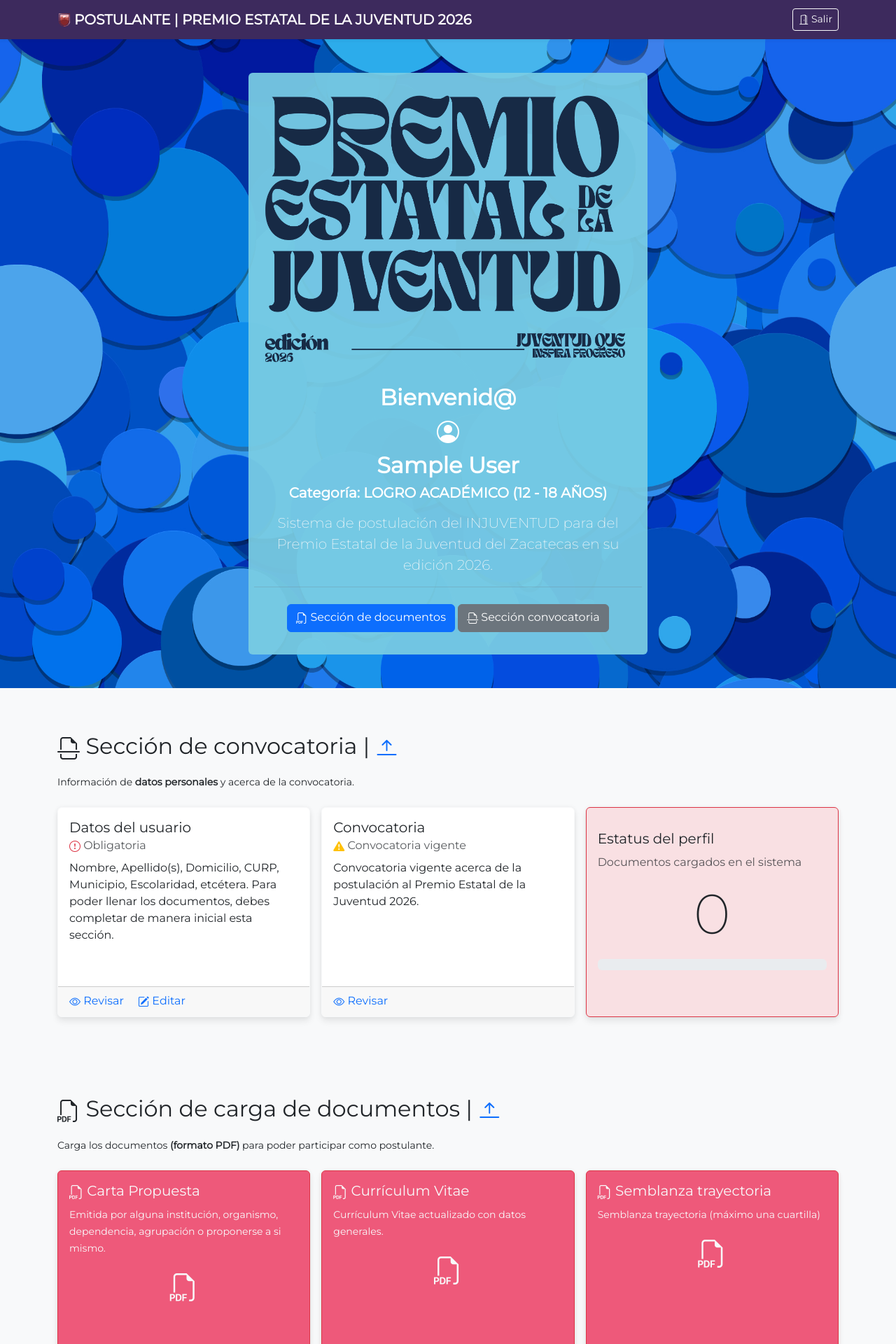
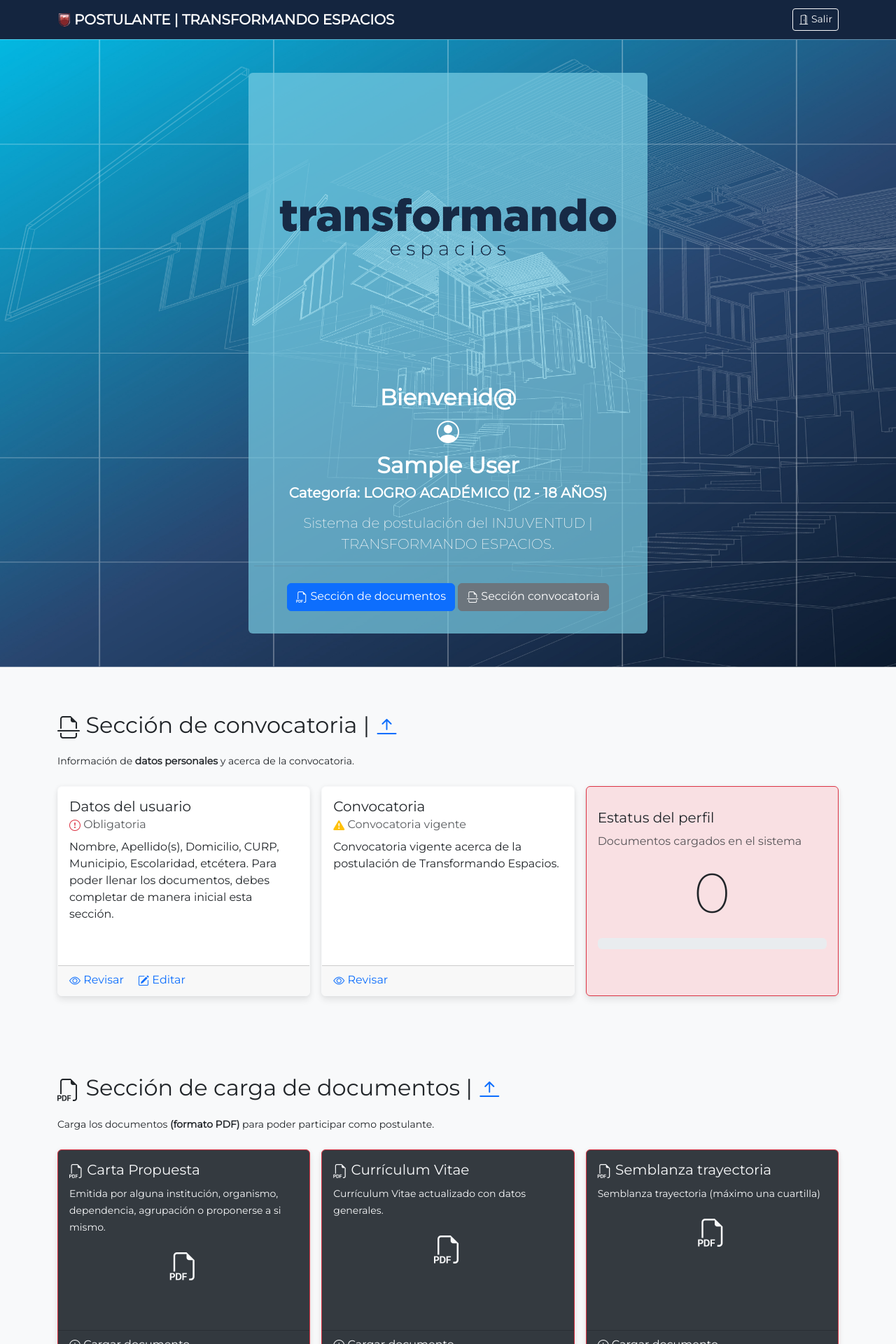
Before and after one commit to jesusrlv/transformando_espacios, a PHP site: page /sistema/usuario/index.php in a window 1280 px wide. Shown: the top 1920 px of the page at 70% size. Run offline with PHP 8.4, Linux system fonts and the light colour scheme; the visitor is signed in with stand-in values (Sample User, id 1); data comes from the database, SQL or seed files in the repository; data that the repository does not hold is empty; some libraries are stand-ins or nearby versions.

Commit message:
perfil casi listo

```diff
--- a/index.html
+++ b/index.html
@@ -50,7 +50,7 @@
                     </a>
                     <div class="nav nav-masthead justify-content-center float-md-end">
                         <a class="nav-link fw-bold py-1 px-0 active" aria-current="page" href="#">Inicio</a>
-                        <a class="nav-link fw-bold py-1 px-0" href="https://juventud.zacatecas.gob.mx/docs/convocatoria_pej2026.pdf" target="_blank">Convocatoria</a>
+                        <a class="nav-link fw-bold py-1 px-0" href="https://juventud.zacatecas.gob.mx/docs/convocatoria_transformando_espacios_2026.pdf" target="_blank">Convocatoria</a>
                         <!-- <a class="nav-link fw-bold py-1 px-0" href="#">Documentos</a> -->
                     </div>
                 </div>
--- a/sistema/admin/index.php
+++ b/sistema/admin/index.php
@@ -35,7 +35,7 @@ $categoria = $_SESSION['categoria'];
     <meta name="INJUVENTUD" content="Consejo Juvenil">
     <meta name="" content="">
     <link rel="icon" type="image/png" href="../../img/icon.ico" sizes="22x21">
-    <title>Perfil Admin | PEJ2026</title>
+    <title>Perfil Admin | TRANSFORMANDO ESPACIOS</title>
 
     <link rel="canonical" href="https://getbootstrap.com/docs/5.3/examples/album/">
 
--- a/sistema/usuario/index.php
+++ b/sistema/usuario/index.php
@@ -26,7 +26,7 @@ else{
     <meta name="INJUVENTUD" content="Consejo Juvenil">
     <meta name="" content="">
     <link rel="icon" type="image/png" href="../../img/icon.ico" sizes="22x21">
-    <title>Perfil Usuario | PEJ2026</title>
+    <title>Perfil Usuario | TRANSFORMANDO ESPACIOS</title>
 
     <link rel="canonical" href="https://getbootstrap.com/docs/5.3/examples/album/">
 
@@ -53,18 +53,27 @@ else{
         font-family: 'Montserrat', sans-serif;
       }
       #colorRounded{
-        background-color: rgba(122, 205, 228, 0.929);
+        background-color: rgba(122, 205, 228, 0.7);
       }
       #imgPortrait{
-        background-image: url('../../img/fondo_pej2026.jpg');
-
+        width:100%;
+      }
+      #portada{
+        position: relative;
+        min-height: calc(100vh - 56px);
+        overflow: hidden;
+      }
+      #portada > img{
+        position: absolute;
+        inset: 0;
+        width: 100%;
+        height: 100%;
         object-fit: cover;
-        background-position: 80% 100%; /* Center the image */
-        background-repeat: repeat;
-        background-size: 100% auto; /* Resize the background image to cover the entire container */
-        background-position: center;
-        width:100%;
-        height:100%;
+        object-position: center top;
+      }
+      #portada > section{
+        position: relative;
+        z-index: 1;
       }
 
       .bd-placeholder-img {
@@ -142,16 +151,13 @@ else{
           transition: width 0.3s, height 0.3s, transform 0.3s;
         }
         #imgPortrait{
-
-        object-fit: cover;
-        background-repeat: no-repeat;
-        background-size: 350% 18%; /* Resize the background image to cover the entire container */
-        background-position: 0 0;
-
-
+          width: 100%;
+        }
+        #portada{
+          min-height: calc(100vh - 56px);
         }
         #colorRounded{
-          background-color: rgba(61, 42, 93, 0.9);
+          background-color: rgba(61, 42, 93, 0.4);
           border-radius:0px;
         }
         #textPortada{
@@ -166,33 +172,32 @@ else{
 
 <header>
 <span id="inicio"></span>
-  <div class="navbar navbar-dark shadow-sm" style="background:rgb(61, 42, 93);">
+  <div class="navbar navbar-dark shadow-sm" style="background: rgb(20, 37, 63);">
     <div class="container">
       <a href="#" class="navbar-brand d-flex align-items-center">
         <img src="../../img/logo_injuventud_0.png" width="20" alt="" class="me-1">
-        <strong id="textPortada">POSTULANTE | PREMIO ESTATAL DE LA JUVENTUD 2026</strong>
+        <strong id="textPortada">POSTULANTE | TRANSFORMANDO ESPACIOS</strong>
       </a>
       <a href="prcd/sort.php" type="button" class="btn btn-sm btn-outline-light"><i class="bi bi-door-open"></i> Salir</a>
     </div>
   </div>
 </header>
 
-<!-- <main style="background-image: url('../../img/fondo_prueba.jpg');background-position: center;background-repeat: no-repeat;background-size: cover; width:100%; height:100%;" id="imgPortrait"> -->
 <main id="imgPortrait">
 
-  <!-- <section class="py-5 text-center container"> -->
-  <section class="text-center container">
-    <!-- <div class="row py-lg-5"  style="background-image: url('../../img/logo_consejo_05.png')"> -->
+  <div id="portada">
+    <img src="../../img/fondo_transformando_espacios_2.jpg" alt="">
+    <section class="text-center container">
     <div class="row py-lg-5"  >
       <div class="col-lg-6 col-md-8 mx-auto rounded p-2" id="colorRounded">
-        <h1 class="fw-light"><img src="../../img/logo_pej2025_01.png" alt="" width="100%" style="padding:10px; border-radius: 15px;"></h1>
+        <h1 class="fw-light"><img src="../../img/logo_transformando.png" alt="" width="100%" style="padding:10px; border-radius: 15px;"></h1>
         <h2 class="fw-bold" style="color:white">Bienvenid@</h2>
         <h2 class="fw-bold" style="color:white"><i class="bi bi-person-circle"></i></h2>
         <h2 class="fw-bold" style="color:white"><?php echo $nombre ?></h2>
         <?php echo '<input type="text" value="'.$categoria.'" id="catCompleto" hidden>' ?>
-        <h5 class="fw-bold" style="color:white">Categoría: <output id="categoriaOut"></h5>
+        <h5 class="fw-bold" style="color:white">Categoría: <label id="categoriaOut"></label></h5>
         <p id="resultSpan"></p>
-        <p class="lead text-light mt-2">Sistema de postulación del INJUVENTUD para del Premio Estatal de la Juventud del Zacatecas en su edición 2026.</p>
+        <p class="lead text-light mt-2">Sistema de postulación del INJUVENTUD | TRANSFORMANDO ESPACIOS.</p>
         <p>
           <hr class="text-secondary">
           <a href="#seccion_documentos" class="btn btn-primary my-2"><i class="bi bi-filetype-pdf"></i> Sección de documentos</a>
@@ -200,7 +205,8 @@ else{
         </p>
       </div>
     </div>
-  </section>
+    </section>
+  </div>
 
   <div class="album py-5 bg-light">
     <div class="container">
@@ -237,12 +243,12 @@ else{
             <div class="card-body">
               <h5 class="card-title">Convocatoria</h5>
               <h6 class="card-subtitle mb-2 text-muted"><i class="bi bi-exclamation-triangle-fill text-warning"></i> Convocatoria vigente</h6>
-              <p class="card-text">Convocatoria vigente acerca de la postulación al Premio Estatal de la Juventud 2026.</p>
-              <p><a href="generador_constancia.php" target="_blank" style="text-decoration:none" class="btn btn-primary" id="constanciaP" hidden> <i class="bi bi-file-earmark-richtext"></i> Constancia de participación al PEJ2026</a></p>
+              <p class="card-text">Convocatoria vigente acerca de la postulación de Transformando Espacios.</p>
+              <p><a href="generador_constancia.php" target="_blank" style="text-decoration:none" class="btn btn-primary" id="constanciaP" hidden> <i class="bi bi-file-earmark-richtext"></i> Constancia de participación de Transformando Espacios</a></p>
 
             </div>
             <div class="card-footer">
-              <a href="https://juventud.zacatecas.gob.mx/docs/convocatoria_pej2025.pdf" target="_blank" class="card-link" style="text-decoration: none"><i class="bi bi-eye"></i> Revisar</a>
+              <a href="https://juventud.zacatecas.gob.mx/docs/convocatoria_transformando_espacios_2026.pdf" target="_blank" class="card-link" style="text-decoration: none"><i class="bi bi-eye"></i> Revisar</a>
             </div>
           </div>
         </div>
@@ -280,7 +286,7 @@ else{
           <!-- <p class="mb-0 text-center"><small><a href="/" style="text-decoration: none;" class="text-light">Gobierno del estado de Zacatecas</a>.</small></p> -->
         </div>
         <div class="col-sm-3 col-md-6 col-lg-4 mt-2 text-center">
-          <img src="../../img/logo_pej2025_01.png" width="180" alt="">
+          <img src="../../img/logo_transformando.png" width="180" alt="">
         </div>
         <div class="col-sm-3 col-md-6 col-lg-4 mt-2">
           <p class="float-end mb-1 text-center">
--- a/sistema/usuario/query/docs.php
+++ b/sistema/usuario/query/docs.php
@@ -20,20 +20,15 @@ while($rowQuery = $resultadoQuery ->fetch_assoc()){
     ';
         if($no_resultados == 0 || empty($no_resultados)){
             echo '
-        <div class="card border-danger text-light" style="height:300px; background-color: rgba(238, 73, 109, 0.9);" id="botonesFiles">
+        <div class="card border-danger text-light" style="height:300px; background-color: #343a40;" id="botonesFiles">
         ';
         }
-        // else if($no_resultados > 0 && $no_resultados <= $no_resultados_warning){
-        //     echo '
-        // <div class="card border-warning" style="height:300px">
-        //     ';
-        // }
+
         else if($no_resultados > 0){
             echo '
         <div class="card border-success  text-light" style="height:300px; background-color: #0056d1;">
             ';
         }
-
 
           echo'
 
```
Also changed, not shown: js/files.js (+15 -15 lines), img/fondo_transformando_espacios_3.jpg (added), img/fondo_transformando_espacios_4.jpg (added), img/fondo_transformando_espacios_5.jpg (added), img/fondo_transformando_espacios_6.jpg (added), img/logo_transformando.png (added), 2 other files.
